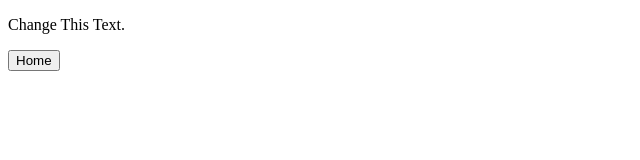
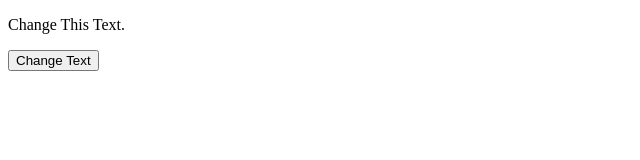
Before and after one commit to FergusonTriton/FergusonTriton.github.io, a plain HTML site: page javascript.html in a window 1280 px wide. Shown: the whole page, without its empty margins (0-640 px from the left). Drawn offline with Linux system fonts and the light colour scheme.

Commit message:
Update javascript.html

```diff
--- a/javascript.html
+++ b/javascript.html
@@ -9,6 +9,6 @@
 
   <script src="Scripts/main.js"></script>
   <p id="text">Change This Text.</p>
-  <button onclick = "ChangeText()">Home</button>
+  <button onclick = "ChangeText()">Change Text</button>
 
 </body>
```
